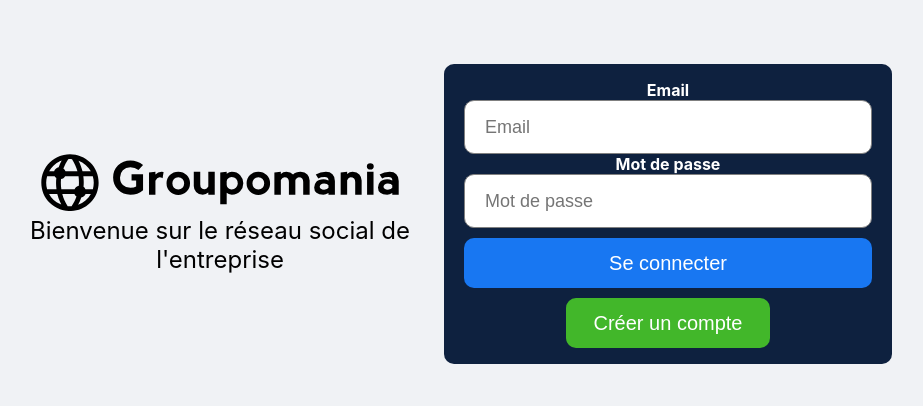
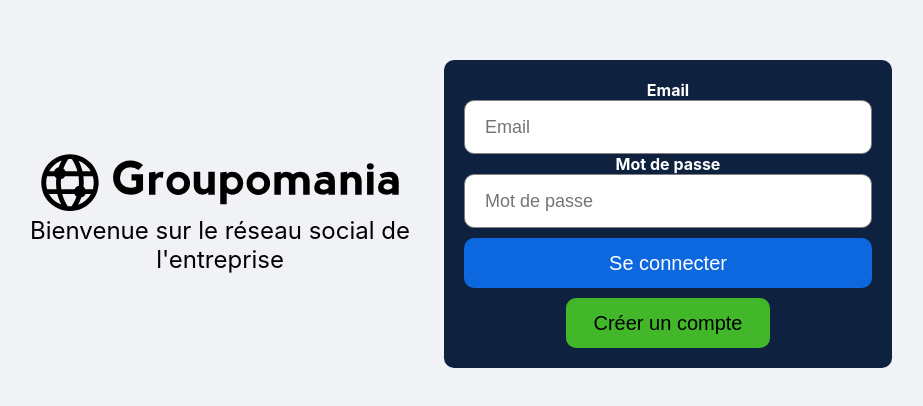
Before and after one commit to Perpel667/OPCR-DEVWEB-P7, a React (Create React App) app in the folder frontend/: page /login in a window 1280 px wide. Shown: the part 186-592 px from the top of the page, without its empty margins (196-1119 px from the left). Built offline with nearby package versions, Linux system fonts and the light colour scheme.

Commit message:
wcag rules fixed

```diff
--- a/frontend/src/Pages/Login/Login.jsx
+++ b/frontend/src/Pages/Login/Login.jsx
@@ -65,7 +65,7 @@ export default function Login() {
         <div className="login">
             <div className="loginWrapper">
                 <div className="loginLeft">
-                    <img src="/assets/logos/icon-left-font-monochrome-black.svg" alt="" className="loginLogo" />
+                    <img src="/assets/logos/icon-left-font-monochrome-black.svg" alt="logo groupomania" className="loginLogo" />
                     <span className="loginDesc">Bienvenue sur le réseau social de l'entreprise</span>
                 </div>
                 <div className="loginRight">
--- a/frontend/src/Pages/Login/login.scss
+++ b/frontend/src/Pages/Login/login.scss
@@ -38,8 +38,7 @@
 }
 
 .loginBox {
-  height: 300px;
-  padding: 0 20px;
+  padding: 20px;
   background-color: #0e213f;
   border-radius: 10px;
   display: flex;
@@ -79,7 +78,7 @@
   height: 50px;
   border-radius: 10px;
   border: none;
-  background-color: #1877f2;
+  background-color: #0d67de;
   color: #fff;
   font-size: 20px;
   font-weight: 500;
@@ -105,7 +104,7 @@
   border-radius: 10px;
   border: none;
   background-color: #42b72a;
-  color: #fff;
+  color: #000000;
   font-size: 20px;
   font-weight: 500;
   transition: all 100ms linear;
```
